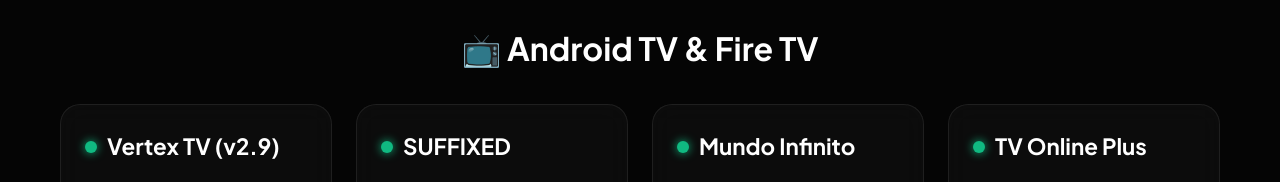
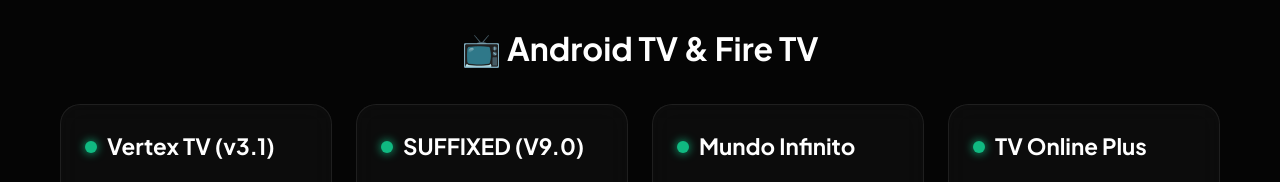
Before and after one commit to fedeft1980/aplicaciones, a plain HTML site: page index.html in a window 1280 px wide. Shown: the part 920-1102 px from the top of the page. Drawn offline with Linux system fonts and the light colour scheme.

Commit message:
Update index.html

```diff
--- a/index.html
+++ b/index.html
@@ -439,7 +439,7 @@
             <div class="grid">
                 <!-- Vertex TV -->
                 <div class="card">
-                    <h3>Vertex TV (v2.9)</h3>
+                    <h3>Vertex TV (v3.1)</h3>
                     <div class="code-group">
                         <div class="code-label">Código Downloader</div>
                         <div class="code-box">8250244</div>
@@ -457,7 +457,7 @@
 
                 <!-- SUFIXXED -->
                 <div class="card">
-                    <h3>SUFFIXED</h3>
+                    <h3>SUFFIXED (V9.0)</h3>
                     <div class="code-group">
                         <div class="code-label">Código Downloader</div>
                         <div class="code-box">1982637</div>
```
